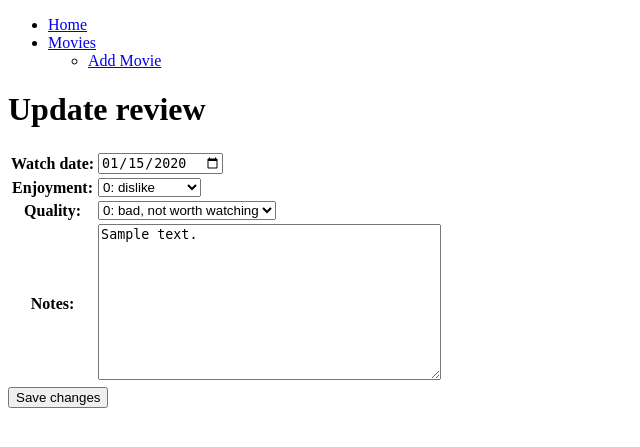
After one commit to DirkTorre/website, a Django app: page /movies/reviews/1/update/ in a window 1280 px wide. The commit adds this page. Shown: the top 447 px of the page, without its empty margins (0-640 px from the left). Run offline with Django 4.2, Linux system fonts and the light colour scheme; tables that the repository leaves empty hold one stand-in row (values such as "Sample post").

Commit message:
reviews can now be edited with a link on the detail view of the movie

```diff
--- a/movie_reviews/admin.py
+++ b/movie_reviews/admin.py
@@ -1,5 +1,5 @@
 from django.contrib import admin
-from .models import WatchedDates, MovieStatus
+from .models import MovieReview, MovieStatus
 
 """
 tutorial: https://books.agiliq.com/projects/django-admin-cookbook/en/latest/change_text.html
@@ -12,8 +12,8 @@ class MovieStatusAdmin(admin.ModelAdmin):
 
 
 # register admin classes
-@admin.register(WatchedDates)
-class WatchedDatesAdmin(admin.ModelAdmin):
+@admin.register(MovieReview)
+class MovieReviewAdmin(admin.ModelAdmin):
     list_display = ('tconst', 'watch_date', 'enjoyment', 'quality')
     list_filter = ('watch_date', 'enjoyment', 'quality')
     raw_id_fields = ['tconst']
--- a/movie_reviews/forms.py
+++ b/movie_reviews/forms.py
@@ -1,7 +1,7 @@
 from django import forms
 import re
 
-from .models import MovieStatus, WatchedDates, CHOICES
+from .models import MovieStatus, MovieReview, CHOICES
 
 class AddMovieForm(forms.Form):
      imdb_id = forms.URLField(label="IMDb URL", required=True)
@@ -37,11 +37,11 @@ class MovieStatusForm(forms.ModelForm):
         exclude = ['tconst']
 
 
-class WatchedDatesForm(forms.ModelForm):
+class MovieReviewForm(forms.ModelForm):
     watch_date = forms.DateField(
         required=False,
         widget=forms.DateInput(attrs={"type": "date"}),
     )
     class Meta:
-        model = WatchedDates
+        model = MovieReview
         exclude = ['tconst']
--- a/movie_reviews/models.py
+++ b/movie_reviews/models.py
@@ -51,7 +51,7 @@ class MovieStatus(models.Model):
         verbose_name_plural = 'Movie Status'
 
 
-class WatchedDates(models.Model):
+class MovieReview(models.Model):
     tconst = models.ForeignKey(to=MovieStatus, null=False, on_delete=models.DO_NOTHING)
     watch_date = models.DateField(null=True)
     enjoyment = models.SmallIntegerField(choices=CHOICES['enjoyment'], null=True)
@@ -59,8 +59,4 @@ class WatchedDates(models.Model):
     notes = models.TextField()
 
     class Meta:
-        verbose_name_plural = 'Watched Dates'
-
-    def get_url(self):
-        return 'LINK TO UPDATEVIEW'
-        # return reverse('movie_reviews:review-add', kwargs={'pk': self.kwargs['pk']})
+        verbose_name_plural = 'Movie Reviews'
--- a/movie_reviews/templates/movie_reviews/movie_details.html
+++ b/movie_reviews/templates/movie_reviews/movie_details.html
@@ -43,7 +43,7 @@
             <td>{{ review.watch_date }}</td>
             <td>{{ review.enjoyment }}</td>
             <td>{{ review.quality }}</td>
-            <td>{{ review.get_url }}</td>
+            <td><a href="{% url 'movie_reviews:review-update' pk=review.pk %}">edit</a></td>
         </tr>
         {% endfor %}
     </table>
--- /dev/null
+++ b/movie_reviews/templates/movie_reviews/review_update.html
@@ -0,0 +1,12 @@
+{% extends 'base.html' %}
+
+{% block content %}
+  <h1>Update review</h1>
+  <form method="post">
+    {% csrf_token %}
+    <table>
+        {{ form.as_table }}
+    </table>
+    <button type="submit">Save changes</button>
+  </form>
+{% endblock %}
--- a/movie_reviews/urls.py
+++ b/movie_reviews/urls.py
@@ -9,4 +9,5 @@ urlpatterns = [
     path('add/', views.AddMovieView.as_view(), name="movie-add"),
     path('details/<int:pk>/', views.MovieDetailView.as_view(), name='movie-detail'),
     path('details/<int:pk>/review/add/', views.AddReviewView.as_view(), name='review-add'),
+    path('reviews/<int:pk>/update/', views.UpdateReviewView.as_view(), name='review-update'),
 ]
--- a/movie_reviews/views.py
+++ b/movie_reviews/views.py
@@ -1,11 +1,11 @@
 from django.contrib import messages
 from django.urls import reverse, reverse_lazy
 from django.shortcuts import render
-from django.views.generic import TemplateView, FormView, DetailView, CreateView
+from django.views.generic import TemplateView, FormView, DetailView, CreateView, UpdateView
 from django.views.generic.edit import ModelFormMixin
 
-from .models import MovieStatus, WatchedDates
-from .forms import AddMovieForm, MovieStatusForm, WatchedDatesForm
+from .models import MovieStatus, MovieReview
+from .forms import AddMovieForm, MovieStatusForm, MovieReviewForm
 
 class HomePageView(TemplateView):
     template_name = 'movie_reviews/index.html'
@@ -64,7 +64,7 @@ class MovieDetailView(DetailView, ModelFormMixin):
 
         # movie_status = MovieStatus.objects.get(id=2)
 
-        watched_dates = WatchedDates.objects.filter(tconst=context['movie_status_object']).order_by('watch_date')
+        watched_dates = MovieReview.objects.filter(tconst=context['movie_status_object']).order_by('watch_date')
         context['movie_reviews'] = watched_dates
         return context
 
@@ -82,8 +82,8 @@ class AddReviewView(CreateView):
     """
     A view to create a review for a movie registered in MovieStatus.
     """
-    model = WatchedDates
-    form_class = WatchedDatesForm
+    model = MovieReview
+    form_class = MovieReviewForm
     # fields = ['watch_date', 'enjoyment', 'quality']
     template_name = "movie_reviews/review_add.html"
     context_object_name = 'review'
@@ -97,3 +97,18 @@ class AddReviewView(CreateView):
         form.instance.tconst = movie_status
         messages.success(self.request, "Review added successfully.")
         return super().form_valid(form)
+
+
+class UpdateReviewView(UpdateView):
+    model = MovieReview
+    form_class = MovieReviewForm
+    template_name = "movie_reviews/review_update.html"
+
+    def get_success_url(self):
+        movie_review = MovieReview.objects.get(pk=self.kwargs['pk'])
+        movie_id = movie_review.tconst.id
+        return reverse('movie_reviews:movie-detail', kwargs={'pk': movie_id})
+
+    def form_valid(self, form):
+        messages.success(self.request, "Review changed successfully.")
+        return super().form_valid(form)
```
Also changed, not shown: readme.md, 1 other file.
